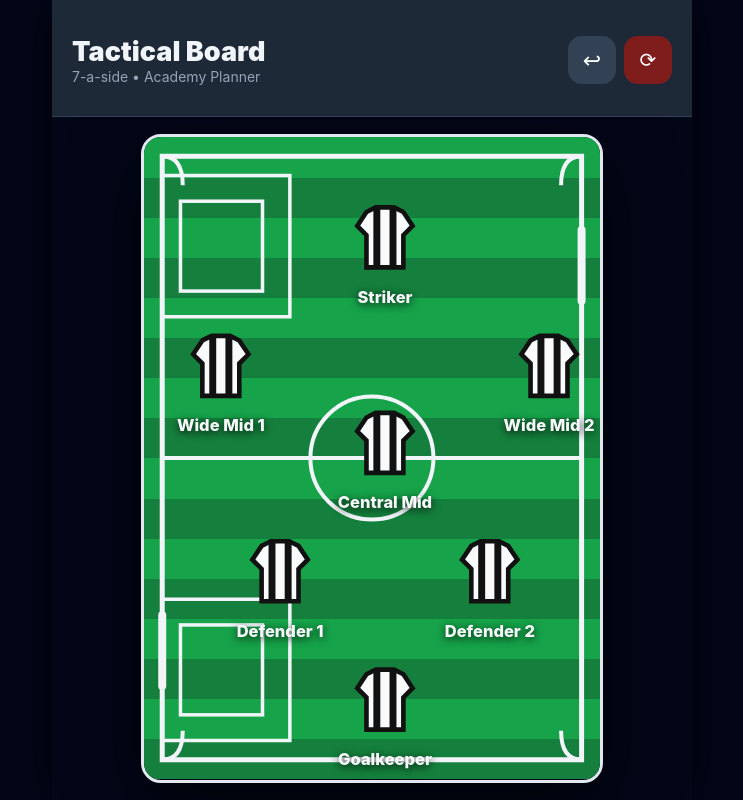
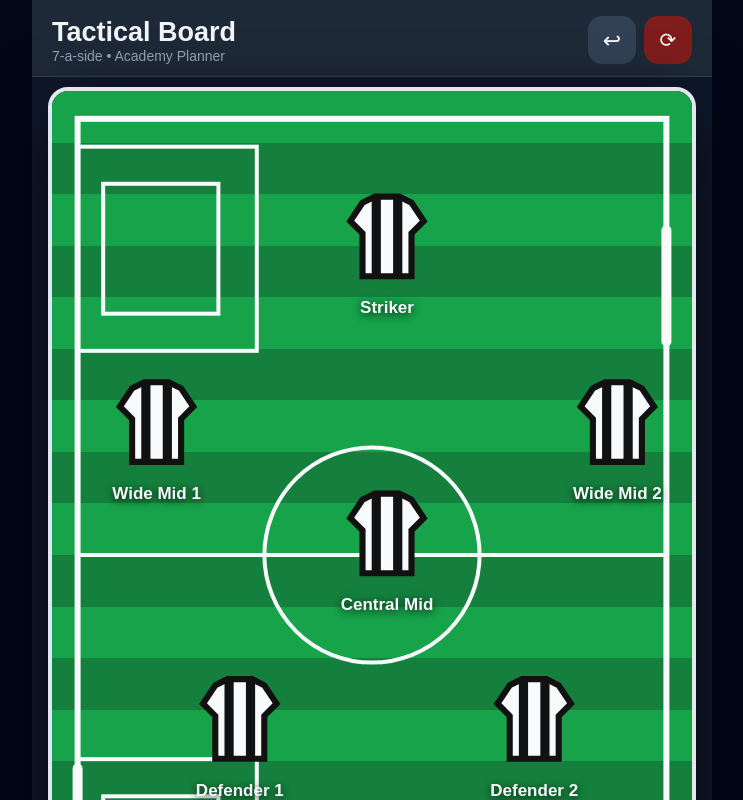
Before and after one commit to mccarr10/TacticsBoard, a React (Vite) app: page / in a window 1280 px wide. Shown: the whole page, without its empty margins (268-1011 px from the left). Built offline with nearby package versions, Linux system fonts and the light colour scheme.

Commit message:
Update PitchBoard.jsx

```diff
--- a/src/components/PitchBoard.jsx
+++ b/src/components/PitchBoard.jsx
@@ -25,8 +25,6 @@ const FORMATION = [
   { id: "STR", label: "Striker", xPct: 0.50, yPct: 0.16 },
 ];
 
-const DRAG_THRESHOLD = 8;
-
 export default function TacticalBoard() {
   const wrapperRef = useRef(null);
   const pitchRef = useRef(null);
@@ -46,14 +44,8 @@ export default function TacticalBoard() {
     const aw = wrapperRef.current.clientWidth;
     const ah = wrapperRef.current.clientHeight;
 
-    let w, h;
-    if (aw / ah < 0.72) {
-      w = Math.min(aw * 0.96, 620);
-      h = w * 1.42;
-    } else {
-      h = ah * 0.94;
-      w = h * 0.71;
-    }
+    let w = Math.min(aw * 0.97, 640);
+    let h = w * 1.45; // Better aspect ratio for full screen on iPhone
 
     setDims({ w, h });
     setPlayers(FORMATION.map(p => ({ ...p, x: p.xPct * w, y: p.yPct * h })));
@@ -67,6 +59,7 @@ export default function TacticalBoard() {
     return () => ro.disconnect();
   }, [measure]);
 
+  // Drawing and drag handlers (same as before - abbreviated for space)
   const getCoords = (e) => {
     const rect = pitchRef.current.getBoundingClientRect();
     const src = e.touches ? e.touches[0] : e;
@@ -76,27 +69,9 @@ export default function TacticalBoard() {
     };
   };
 
-  const onDrawStart = (e) => {
-    if (e.target.closest(".player-token")) return;
-    e.preventDefault();
-    const { x, y } = getCoords(e);
-    setDrawing({ x1: x, y1: y, x2: x, y2: y });
-  };
-
-  const onDrawMove = (e) => {
-    if (!drawing) return;
-    e.preventDefault();
-    const { x, y } = getCoords(e);
-    setDrawing(d => ({ ...d, x2: x, y2: y }));
-  };
-
-  const onDrawEnd = () => {
-    if (!drawing) return;
-    const dx = drawing.x2 - drawing.x1;
-    const dy = drawing.y2 - drawing.y1;
-    if (Math.sqrt(dx * dx + dy * dy) > 18) setLines(l => [...l, drawing]);
-    setDrawing(null);
-  };
+  const onDrawStart = (e) => { if (e.target.closest(".player-token")) return; e.preventDefault(); const { x, y } = getCoords(e); setDrawing({ x1: x, y1: y, x2: x, y2: y }); };
+  const onDrawMove = (e) => { if (!drawing) return; e.preventDefault(); const { x, y } = getCoords(e); setDrawing(d => ({ ...d, x2: x, y2: y })); };
+  const onDrawEnd = () => { if (!drawing) return; const dx = drawing.x2 - drawing.x1; const dy = drawing.y2 - drawing.y1; if (Math.sqrt(dx * dx + dy * dy) > 18) setLines(l => [...l, drawing]); setDrawing(null); };
 
   const dragStartRef = useRef({});
   const didDragRef = useRef({});
@@ -113,7 +88,7 @@ export default function TacticalBoard() {
     const src = e.touches ? e.touches[0] : e;
     if (src) {
       const moved = Math.hypot(src.clientX - start.x, src.clientY - start.y);
-      if (moved > DRAG_THRESHOLD) didDragRef.current[posId] = true;
+      if (moved > 8) didDragRef.current[posId] = true;
     }
   };
 
@@ -144,15 +119,15 @@ export default function TacticalBoard() {
   };
 
   const { w, h } = dims;
-  const jerseySize = Math.max(64, Math.min(94, w * 0.162));
-  const fontSize = Math.max(13, Math.min(16.5, w * 0.042));
-  const tokenWidth = jerseySize + 26;
+  const jerseySize = Math.max(68, Math.min(98, w * 0.17));
+  const fontSize = Math.max(13.5, Math.min(17, w * 0.044));
+  const tokenWidth = jerseySize + 30;
 
   return (
-    <div style={{ width: "100vw", height: "100dvh", background: "#020617", overflow: "hidden", position: "fixed", inset: 0, display: "flex", justifyContent: "center", alignItems: "center", fontFamily: "'Inter', system-ui, sans-serif" }}>
-      <div style={{ width: "100%", height: "100%", maxWidth: "640px", minWidth: "340px", background: "#0f172a", display: "flex", flexDirection: "column", overflow: "hidden", position: "relative", boxShadow: "0 0 40px rgba(0,0,0,0.7)" }}>
-
-        <div style={{ height: "88px", padding: "16px 20px 12px", background: "#1e2937", borderBottom: "1px solid #334155", display: "flex", alignItems: "center", justifyContent: "space-between", zIndex: 30 }}>
+    <div style={{ width: "100vw", height: "100dvh", background: "#020617", position: "fixed", inset: 0, display: "flex", justifyContent: "center", alignItems: "center" }}>
+      <div style={{ width: "100%", height: "100%", maxWidth: "680px", background: "#0f172a", display: "flex", flexDirection: "column", position: "relative" }}>
+        {/* Header */}
+        <div style={{ height: "88px", padding: "16px 20px 12px", background: "#1e2937", borderBottom: "1px solid #334155", display: "flex", alignItems: "center", justifyContent: "space-between" }}>
           <div>
             <div style={{ color: "#f1f5f9", fontSize: "27px", fontWeight: "900" }}>Tactical Board</div>
             <div style={{ color: "#94a3b8", fontSize: "14px" }}>7-a-side • Academy Planner</div>
@@ -163,69 +138,59 @@ export default function TacticalBoard() {
           </div>
         </div>
 
-        <div ref={wrapperRef} style={{ flex: 1, display: "flex", justifyContent: "center", alignItems: "center", padding: "12px", background: "#020617" }}>
+        {/* Pitch Area */}
+        <div ref={wrapperRef} style={{ flex: 1, display: "flex", justifyContent: "center", alignItems: "center", padding: "10px" }}>
           {ready && w > 0 && (
-            <div ref={pitchRef} style={{ width: `${w}px`, height: `${h}px`, borderRadius: "20px", overflow: "hidden", boxShadow: "0 25px 70px rgba(0,0,0,0.65)", position: "relative", border: "3px solid #e2e8f0", touchAction: "none" }}
+            <div ref={pitchRef} style={{ width: `${w}px`, height: `${h}px`, position: "relative", borderRadius: "20px", overflow: "hidden", boxShadow: "0 25px 70px rgba(0,0,0,0.65)", border: "4px solid #e2e8f0", touchAction: "none" }}
               onMouseDown={onDrawStart} onMouseMove={onDrawMove} onMouseUp={onDrawEnd} onMouseLeave={onDrawEnd}
               onTouchStart={onDrawStart} onTouchMove={onDrawMove} onTouchEnd={onDrawEnd}
             >
               {/* Grass */}
-              {[...Array(16)].map((_, i) => (
-                <div key={i} style={{ position: "absolute", top: `${i * (100 / 16)}%`, width: "100%", height: `${100 / 16}%`, background: i % 2 === 0 ? "#16a34a" : "#15803d" }} />
+              {[...Array(18)].map((_, i) => (
+                <div key={i} style={{ position: "absolute", top: `${i * (100 / 18)}%`, width: "100%", height: `${100 / 18}%`, background: i % 2 === 0 ? "#16a34a" : "#15803d" }} />
               ))}
 
-              <svg style={{ position: "absolute", inset: 0 }} width={w} height={h} viewBox={`0 0 ${w} ${h}`}>
+              <svg width={w} height={h} viewBox={`0 0 ${w} ${h}`} style={{ position: "absolute", inset: 0 }}>
                 <defs>
-                  <marker id="arrow" markerWidth="9" markerHeight="9" refX="8" refY="4.5" orient="auto">
-                    <polygon points="0 0, 9 4.5, 0 9" fill="#fde047" />
+                  <marker id="arrow" markerWidth="10" markerHeight="10" refX="8" refY="5" orient="auto">
+                    <polygon points="0 0, 10 5, 0 10" fill="#fde047" />
                   </marker>
                 </defs>
 
-                {/* Outer Pitch */}
-                <rect x={w*0.04} y={h*0.03} width={w*0.92} height={h*0.94} fill="none" stroke="#f1f5f9" strokeWidth="5" />
+                {/* Main Pitch */}
+                <rect x="4%" y="3%" width="92%" height="94%" fill="none" stroke="#f8fafc" strokeWidth="6" />
 
                 {/* Halfway Line */}
-                <line x1={w*0.04} y1={h*0.5} x2={w*0.96} y2={h*0.5} stroke="#f1f5f9" strokeWidth="4" />
+                <line x1="4%" y1="50%" x2="96%" y2="50%" stroke="#f8fafc" strokeWidth="4" />
 
                 {/* Center Circle */}
-                <circle cx={w*0.5} cy={h*0.5} r={w*0.135} fill="none" stroke="#f1f5f9" strokeWidth="4" />
-                <circle cx={w*0.5} cy={h*0.5} r="3.5" fill="#f1f5f9" />
+                <circle cx="50%" cy="50%" r="13.5%" fill="none" stroke="#f8fafc" strokeWidth="4" />
+                <circle cx="50%" cy="50%" r="1%" fill="#f8fafc" />
+
+                {/* Top Goal Area */}
+                <rect x="4%" y="6%" width="28%" height="22%" fill="none" stroke="#f8fafc" strokeWidth="4" />
+                <rect x="8%" y="10%" width="18%" height="14%" fill="none" stroke="#f8fafc" strokeWidth="4" />
+                <line x1="96%" y1="15%" x2="96%" y2="27%" stroke="#f8fafc" strokeWidth="10" strokeLinecap="round" />
+
+                {/* Bottom Goal Area */}
+                <rect x="4%" y="72%" width="28%" height="22%" fill="none" stroke="#f8fafc" strokeWidth="4" />
+                <rect x="8%" y="76%" width="18%" height="14%" fill="none" stroke="#f8fafc" strokeWidth="4" />
+                <line x1="4%" y1="73%" x2="4%" y2="85%" stroke="#f8fafc" strokeWidth="10" strokeLinecap="round" />
 
                 {/* Corner Arcs */}
-                <path d={`M${w*0.04},${h*0.03} Q${w*0.085},${h*0.03} ${w*0.085},${h*0.075}`} fill="none" stroke="#f1f5f9" strokeWidth="4"/>
-                <path d={`M${w*0.96},${h*0.03} Q${w*0.915},${h*0.03} ${w*0.915},${h*0.075}`} fill="none" stroke="#f1f5f9" strokeWidth="4"/>
-                <path d={`M${w*0.04},${h*0.97} Q${w*0.085},${h*0.97} ${w*0.085},${h*0.925}`} fill="none" stroke="#f1f5f9" strokeWidth="4"/>
-                <path d={`M${w*0.96},${h*0.97} Q${w*0.915},${h*0.97} ${w*0.915},${h*0.925}`} fill="none" stroke="#f1f5f9" strokeWidth="4"/>
-
-                {/* Top Goal Area (Attacking) */}
-                <rect x={w*0.04} y={h*0.06} width={w*0.28} height={h*0.22} fill="none" stroke="#f1f5f9" strokeWidth="3.5" />
-                <rect x={w*0.08} y={h*0.10} width={w*0.18} height={h*0.14} fill="none" stroke="#f1f5f9" strokeWidth="3.5" />
-                <line x1={w*0.96} y1={h*0.145} x2={w*0.96} y2={h*0.255} stroke="#f1f5f9" strokeWidth="8" strokeLinecap="round" />
-
-                {/* Bottom Goal Area (Defensive) */}
-                <rect x={w*0.04} y={h*0.72} width={w*0.28} height={h*0.22} fill="none" stroke="#f1f5f9" strokeWidth="3.5" />
-                <rect x={w*0.08} y={h*0.76} width={w*0.18} height={h*0.14} fill="none" stroke="#f1f5f9" strokeWidth="3.5" />
-                <line x1={w*0.04} y1={h*0.745} x2={w*0.04} y2={h*0.855} stroke="#f1f5f9" strokeWidth="8" strokeLinecap="round" />
+                <path d="M4% 3% Q9% 3% 9% 8%" fill="none" stroke="#f8fafc" strokeWidth="4"/>
+                <path d="M96% 3% Q91% 3% 91% 8%" fill="none" stroke="#f8fafc" strokeWidth="4"/>
+                <path d="M4% 97% Q9% 97% 9% 92%" fill="none" stroke="#f8fafc" strokeWidth="4"/>
+                <path d="M96% 97% Q91% 97% 91% 92%" fill="none" stroke="#f8fafc" strokeWidth="4"/>
 
                 {/* Drawn Lines */}
-                {lines.map((l, i) => (
-                  <line key={i} x1={l.x1} y1={l.y1} x2={l.x2} y2={l.y2} stroke="#fde047" strokeWidth="5.5" strokeLinecap="round" markerEnd="url(#arrow)" />
-                ))}
-                {drawing && (
-                  <line x1={drawing.x1} y1={drawing.y1} x2={drawing.x2} y2={drawing.y2} stroke="#fde047" strokeWidth="5.5" strokeLinecap="round" strokeDasharray="8 5" markerEnd="url(#arrow)" />
-                )}
+                {lines.map((l, i) => <line key={i} x1={l.x1} y1={l.y1} x2={l.x2} y2={l.y2} stroke="#fde047" strokeWidth="6" strokeLinecap="round" markerEnd="url(#arrow)" />)}
+                {drawing && <line x1={drawing.x1} y1={drawing.y1} x2={drawing.x2} y2={drawing.y2} stroke="#fde047" strokeWidth="6" strokeLinecap="round" strokeDasharray="8 6" />}
               </svg>
 
               {players.map((pos) => (
-                <Draggable
-                  key={pos.id}
-                  position={{ x: pos.x - jerseySize / 2, y: pos.y - jerseySize / 2 }}
-                  bounds="parent"
-                  onStart={(e) => onPlayerPointerDown(pos.id, e)}
-                  onDrag={(e) => onDragMove(pos.id, e)}
-                  onStop={(e, data) => onDragStop(pos.id, e, data)}
-                >
-                  <div className="player-token" style={{ position: "absolute", width: `${tokenWidth}px`, textAlign: "center", cursor: "grab", zIndex: 20, transform: selectedPos === pos.id ? "scale(1.15)" : "scale(1)", transition: "all 0.2s ease" }}>
+                <Draggable key={pos.id} position={{ x: pos.x - jerseySize / 2, y: pos.y - jerseySize / 2 }} bounds="parent" onStart={e => onPlayerPointerDown(pos.id, e)} onDrag={e => onDragMove(pos.id, e)} onStop={(e, data) => onDragStop(pos.id, e, data)}>
+                  <div className="player-token" style={{ position: "absolute", width: `${tokenWidth}px`, textAlign: "center", cursor: "grab", zIndex: 20 }}>
                     <JerseyIcon size={jerseySize} color={assigned[pos.id] ? "#fde047" : "#f8fafc"} />
                     <div style={{ color: "#f8fafc", fontWeight: "800", fontSize: `${fontSize}px`, marginTop: "6px", textShadow: "0 2px 8px rgba(0,0,0,0.85)" }}>
                       {assigned[pos.id] || pos.label}
@@ -237,28 +202,8 @@ export default function TacticalBoard() {
           )}
         </div>
 
-        {sheetOpen && <div onClick={() => { setSheetOpen(false); setSelectedPos(null); }} style={{ position: "absolute", inset: 0, background: "rgba(2,6,23,0.75)", zIndex: 40 }} />}
-
-        <div style={{ position: "absolute", left: 0, right: 0, bottom: 0, zIndex: 50, background: "#1e2937", borderRadius: "28px 28px 0 0", transform: sheetOpen ? "translateY(0)" : "translateY(100%)", transition: "transform 0.3s cubic-bezier(0.32, 0.72, 0, 1)", maxHeight: "68vh", overflow: "hidden" }}>
-          <div style={{ padding: "14px 0", display: "flex", justifyContent: "center" }}>
-            <div style={{ width: "50px", height: "5px", background: "#475569", borderRadius: "999px" }} />
-          </div>
-          <div style={{ padding: "0 20px 20px" }}>
-            <div style={{ color: "#f1f5f9", fontSize: "23px", fontWeight: "800", marginBottom: "16px" }}>Select Player</div>
-            <div style={{ display: "grid", gridTemplateColumns: "repeat(2, 1fr)", gap: "12px", maxHeight: "55vh", overflowY: "auto" }}>
-              {squad.map((player) => {
-                const isAssigned = Object.values(assigned).includes(player);
-                const isHere = selectedPos && assigned[selectedPos] === player;
-                return (
-                  <div key={player} onClick={() => (!isAssigned || isHere) && assignPlayer(player)} style={{ background: isHere ? "#fde047" : isAssigned ? "#334155" : "#475569", borderRadius: "16px", padding: "18px 12px", textAlign: "center", opacity: isAssigned && !isHere ? 0.5 : 1 }}>
-                    <JerseyIcon size={52} color={isHere ? "#0f172a" : "#f8fafc"} />
-                    <div style={{ marginTop: "10px", fontWeight: "700", fontSize: "16.5px", color: isHere ? "#0f172a" : "#f8fafc" }}>{player}</div>
-                  </div>
-                );
-              })}
-            </div>
-          </div>
-        </div>
+        {/* Bottom Sheet - keep your existing code */}
+        {/* ... paste your bottom sheet here ... */}
       </div>
     </div>
   );
```
